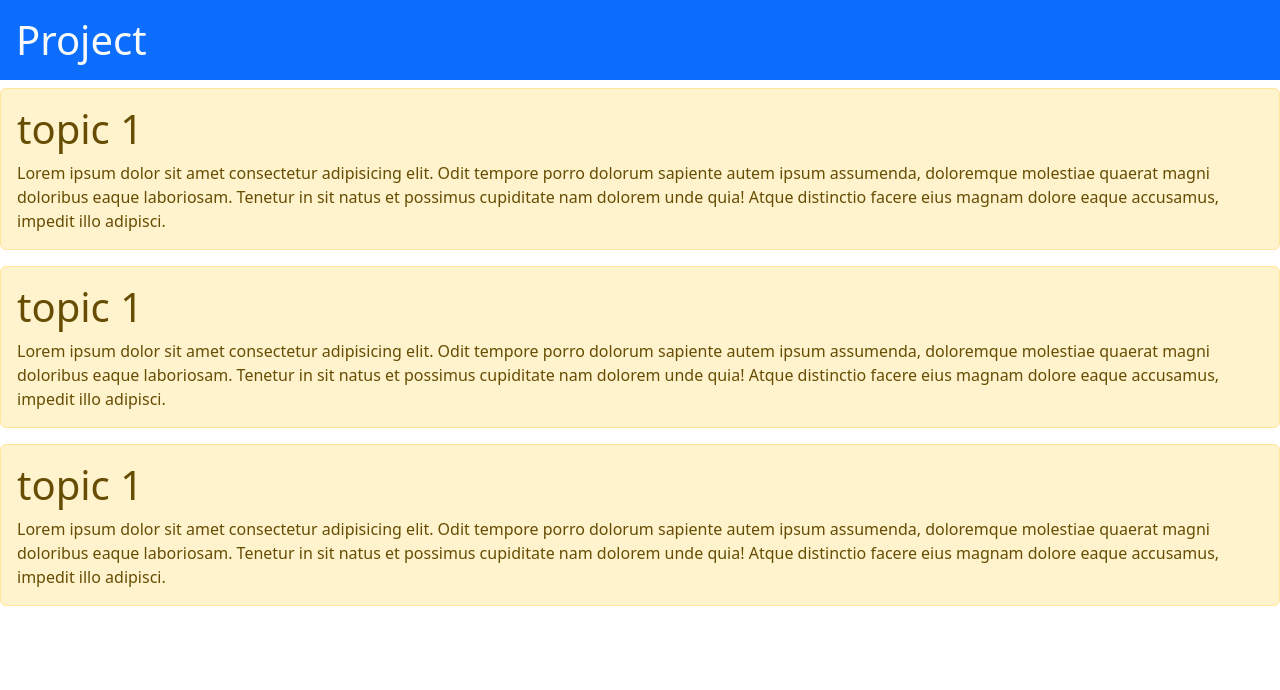
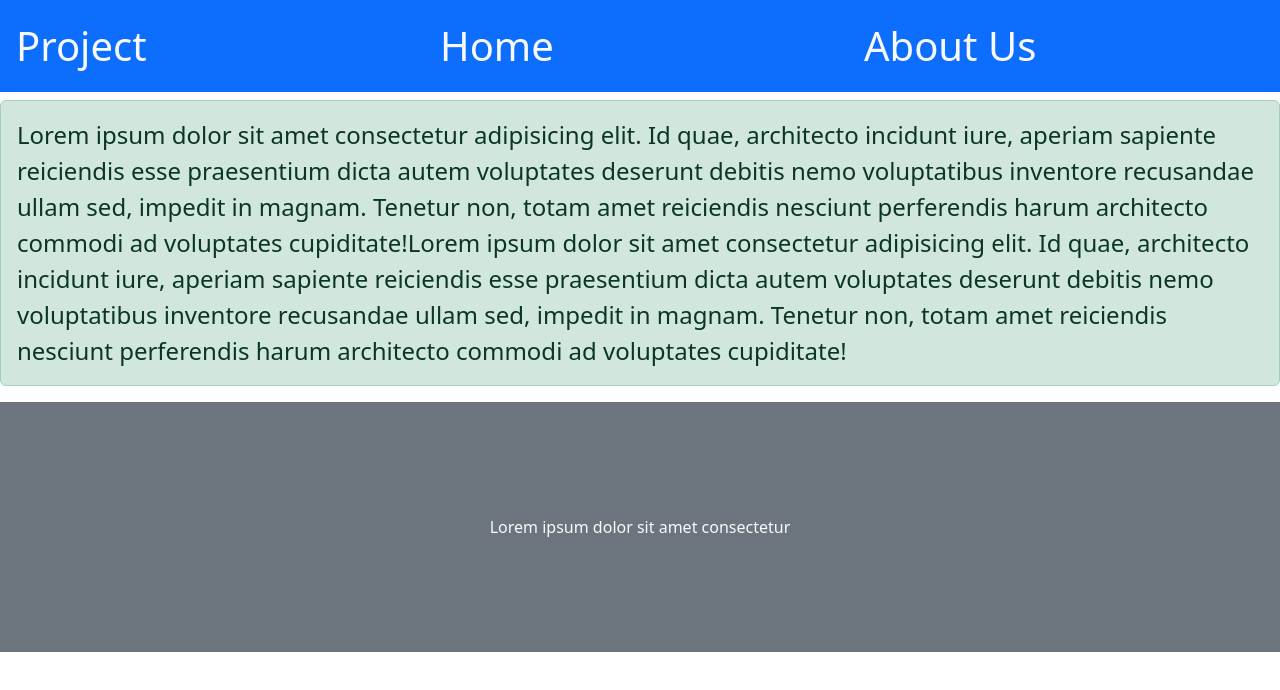
Before and after one commit to ghute-k09/first-react-app, a React (Create React App) app: page / in a window 1280 px wide. Shown: the top 690 px of the page. Built offline with nearby package versions, Linux system fonts and the light colour scheme.

Commit message:
reusability

```diff
--- a/src/App.js
+++ b/src/App.js
@@ -1,27 +1,59 @@
 function App() {
   return (
     <>
-      <h1 className="bg-primary p-3 text-light">Project</h1>
-
-      <DataBlock />
-      <DataBlock />
-      <DataBlock />
+      <AppHeader />
+      <AppBody />
+      <AppFooter />
     </>
   );
 }
 
-function DataBlock() {
+function AppHeader() {
   return (
     <>
-      <div className="alert alert-warning">
-        <h1>topic 1</h1>
-        Lorem ipsum dolor sit amet consectetur adipisicing elit. Odit tempore
-        porro dolorum sapiente autem ipsum assumenda, doloremque molestiae
-        quaerat magni doloribus eaque laboriosam. Tenetur in sit natus et
-        possimus cupiditate nam dolorem unde quia! Atque distinctio facere eius
-        magnam dolore eaque accusamus, impedit illo adipisci.
+      <div
+        className=" row bg-primary text-light fs-1 p-3"
+        style={{ cursor: "Pointer" }}
+      >
+        <div className="col">Project</div>
+        <div className="col">Home</div>
+        <div className="col">About Us</div>
       </div>
     </>
   );
 }
+
+function AppBody() {
+  return (
+    <>
+      <div className="alert alert-success mt-2 fs-4">
+        Lorem ipsum dolor sit amet consectetur adipisicing elit. Id quae,
+        architecto incidunt iure, aperiam sapiente reiciendis esse praesentium
+        dicta autem voluptates deserunt debitis nemo voluptatibus inventore
+        recusandae ullam sed, impedit in magnam. Tenetur non, totam amet
+        reiciendis nesciunt perferendis harum architecto commodi ad voluptates
+        cupiditate!Lorem ipsum dolor sit amet consectetur adipisicing elit. Id
+        quae, architecto incidunt iure, aperiam sapiente reiciendis esse
+        praesentium dicta autem voluptates deserunt debitis nemo voluptatibus
+        inventore recusandae ullam sed, impedit in magnam. Tenetur non, totam
+        amet reiciendis nesciunt perferendis harum architecto commodi ad
+        voluptates cupiditate!
+      </div>
+    </>
+  );
+}
+
+function AppFooter() {
+  return (
+    <>
+      <div
+        className=" d-flex justify-content-center align-items-center bg-secondary text-light"
+        style={{ height: 250 }}
+      >
+        Lorem ipsum dolor sit amet consectetur
+      </div>
+    </>
+  );
+}
+
 export default App;
--- a/src/index.css
+++ b/src/index.css
@@ -10,4 +10,5 @@ body {
 code {
   font-family: source-code-pro, Menlo, Monaco, Consolas, 'Courier New',
     monospace;
+
 }
```
